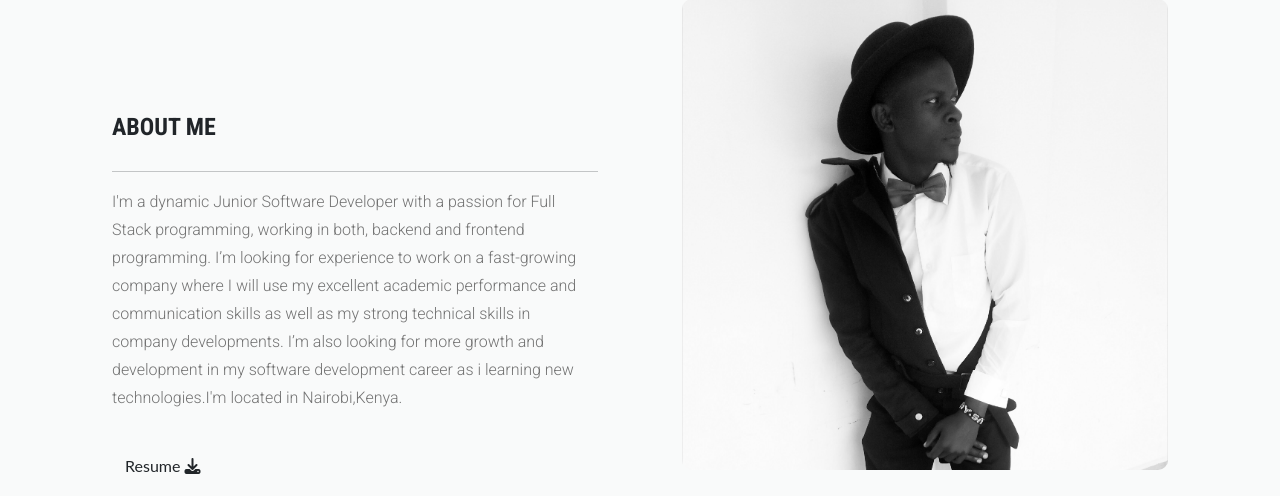
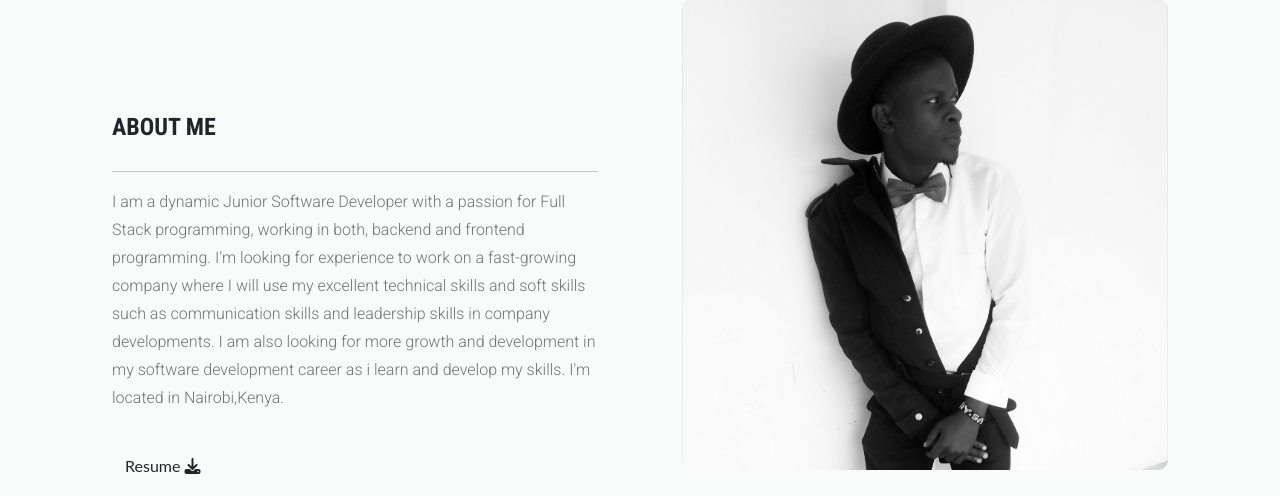
Before and after one commit to SayiaFelix/Sir_Felix_Portfolio, a Django app: page / in a window 1280 px wide. Shown: the part 883-1379 px from the top of the page. Run offline with Django 3.2, Linux system fonts and the light colour scheme; data that the repository does not hold is empty; some libraries are stand-ins or nearby versions; some web fonts are replaced.

```diff
--- a/portfolio/templates/portfolio/home.html
+++ b/portfolio/templates/portfolio/home.html
@@ -36,7 +36,7 @@
                 <div class="block wow fadeInLeft" data-wow-delay=".3s" data-wow-duration="500ms">
                     <h2>ABOUT ME</h2>
                     <hr>
-                    <p class="fs-6">I'm a dynamic Junior Software Developer with a passion for Full Stack programming, working in both, backend and frontend programming.  I’m looking for experience to work on a fast-growing company where I will use my excellent academic performance and communication skills as well as my strong technical skills in company developments. I’m also looking for more growth and development in my software development career as i learning new technologies.I'm located in Nairobi,Kenya. </p>
+                    <p class="fs-6">I am a dynamic Junior Software Developer with a passion for Full Stack programming, working in both, backend and frontend programming.  I’m looking for experience to work on a fast-growing company where I will use my excellent technical skills and soft skills such as communication skills and leadership skills in company developments. I am also looking for more growth and development in my software development career as i learn and develop my skills. I'm located in Nairobi,Kenya. </p>
                          <a href="../static/images/resume.pdf" target="_blank" download="cv.pdf" target="_top" class="btn btn-default btn-contact wow fadeInDown" data-wow-delay=".7s"
                             data-wow-duration="500ms" style="border-radius:10px;">Resume <i class="fas fa-download"></i></a>
 
```
